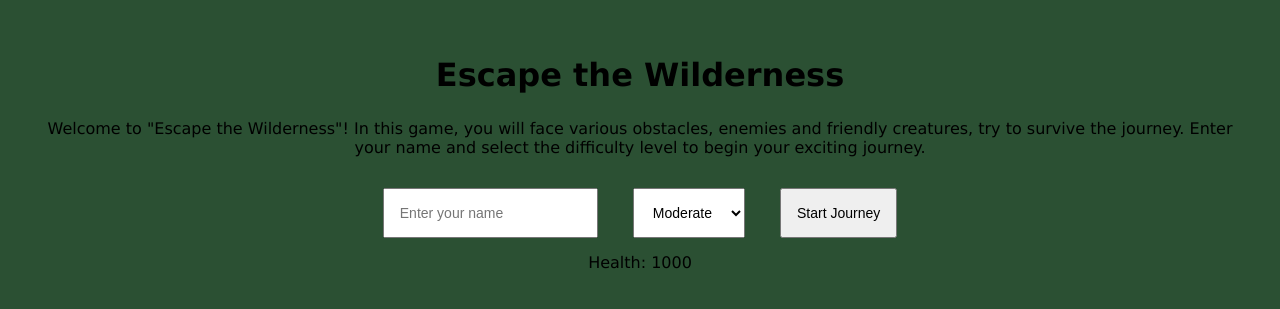
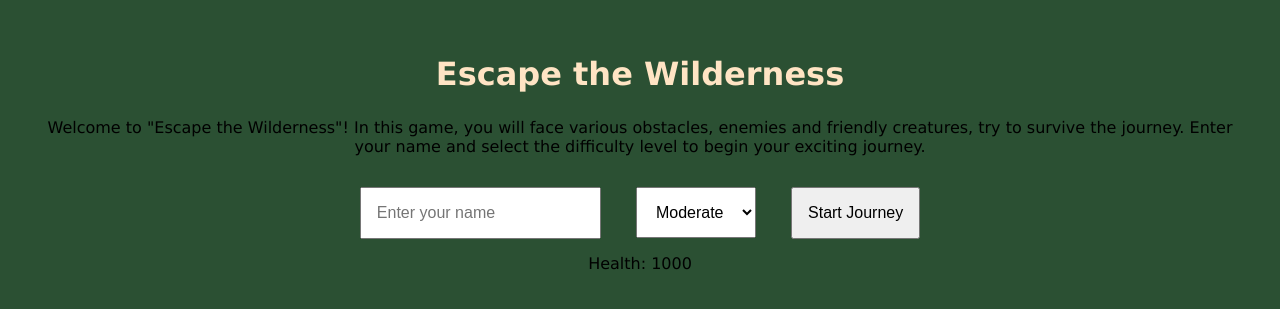
Before and after one commit to RobertDivkovic/survive-wilderness, a plain HTML site: page index.html in a window 1280 px wide. Shown: the part 247-556 px from the top of the page. Drawn offline with Linux system fonts and the light colour scheme.

Commit message:
Make h1 bold and change color

```diff
--- a/assets/css/style.css
+++ b/assets/css/style.css
@@ -18,6 +18,9 @@ body {
 
 h1 {
     margin-bottom: 25px;
+    margin-bottom: 25px;
+    font-weight: 800;
+    color: bisque;
 }
 
 .game-intro, .game-area {
@@ -27,7 +30,7 @@ h1 {
 input, select, button {
     margin: 15px;
     padding: 15px;
-    font-size: 14px;
+    font-size: 16px;
 }
 
 .hidden {
```
